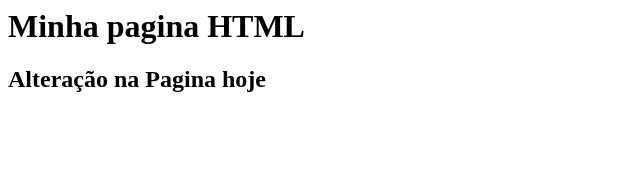
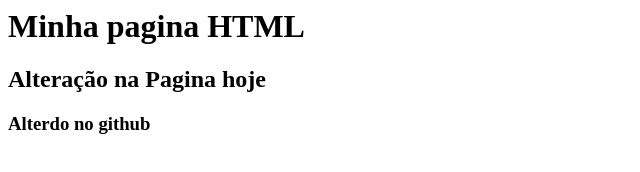
Before and after one commit to Alexalanreis/Gama-Academy, a plain HTML site: page index.html in a window 1280 px wide. Shown: the whole page, without its empty margins (0-640 px from the left). Drawn offline with Linux system fonts and the light colour scheme.

Commit message:
Atualizacao atraves do github

```diff
--- a/index.html
+++ b/index.html
@@ -2,5 +2,6 @@
     <body>
         <h1>Minha pagina HTML</h1>
         <h2>Alteração na Pagina hoje</h2>
+        <h3>Alterdo no github</h3>
     </body>
 </html>
```
